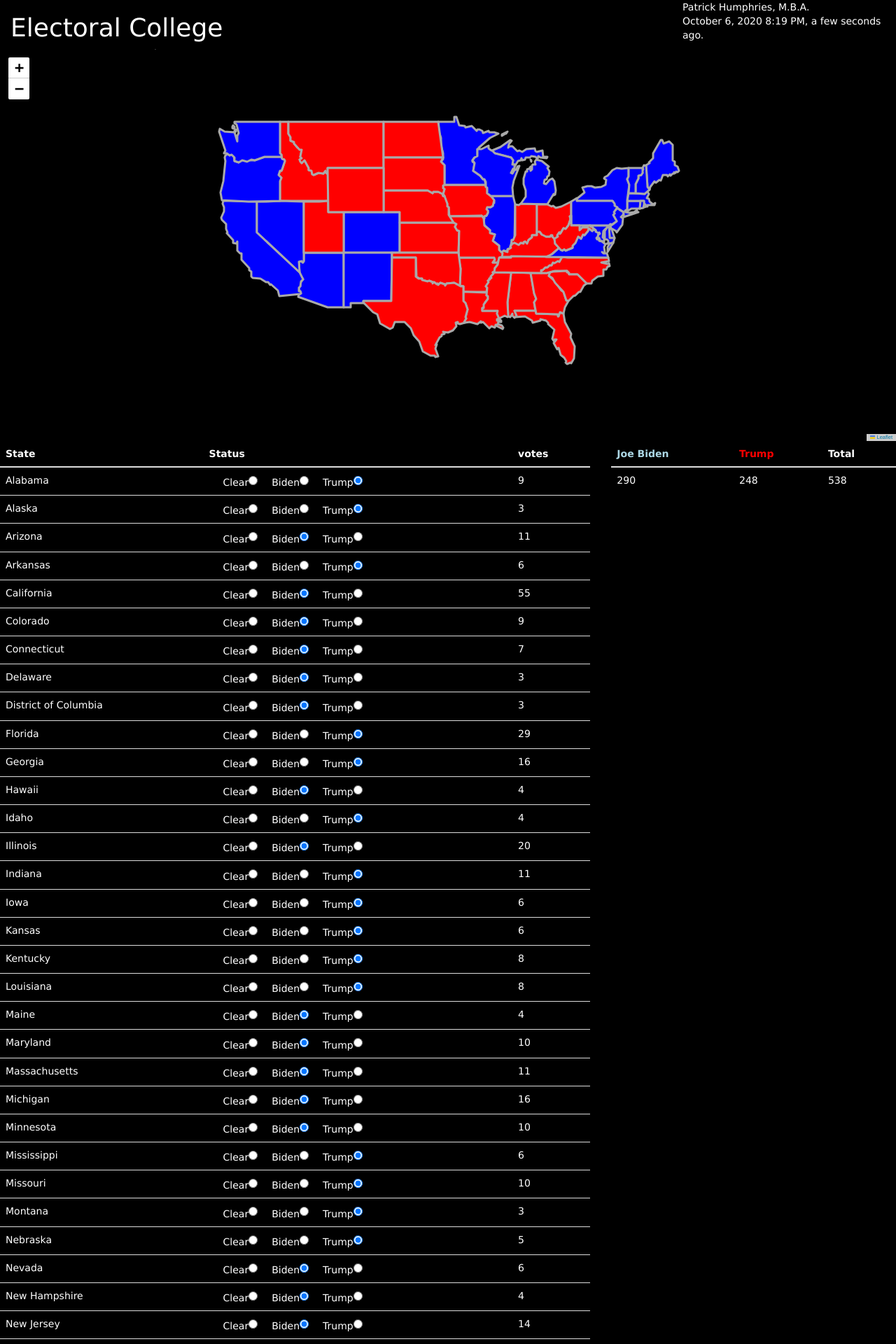
After one commit to phumphri/portfolio, a Flask app: page /electoral_college in a window 1280 px wide. The commit adds this page. Shown: the top 1920 px of the page at 70% size. Run offline with Flask 2, Linux system fonts and the light colour scheme; some libraries are stand-ins or nearby versions.

Commit message:
Electoral College

```diff
--- a/app.py
+++ b/app.py
@@ -110,10 +110,10 @@ def d3_tutorial():
 # Sandbox for D3
 
 
-@app.route("/sandbox")
+@app.route("/electoral_college")
 def sandbox():
-    return render_template("sandbox.html",
-                           project_name="sandbox",
+    return render_template("electoral_college.html",
+                           project_name="Electoral College",
                            current_time=datetime.datetime.utcnow())
 
 
--- /dev/null
+++ b/templates/electoral_college.html
@@ -0,0 +1,423 @@
+<!DOCTYPE html>
+
+{% extends "base.html" %}
+
+{% block head %}
+{{ super() }}
+
+<!-- Data Driven Documents -->
+<script src="https://d3js.org/d3.v6.min.js" charset="utf-8"></script>
+
+<!-- Leaflet.js -->
+<link rel="stylesheet" href="https://unpkg.com/leaflet@1.7.1/dist/leaflet.css" integrity="sha512-xodZBNTC5n17Xt2atTPuE1HxjVMSvLVW9ocqUKLsCC5CXdbqCmblAshOMAS6/keqq/sMZMZ19scR4PsZChSR7A==" crossorigin="" />
+
+<script src="https://unpkg.com/leaflet@1.7.1/dist/leaflet.js" integrity="sha512-XQoYMqMTK8LvdxXYG3nZ448hOEQiglfqkJs1NOQV44cWnUrBc8PkAOcXy20w0vlaXaVUearIOBhiXZ5V3ynxwA==" crossorigin=""></script>
+
+<meta name="viewport" content="width=device-width, initial-scale=1">
+
+{% endblock %}
+
+{% block title %}sandbox{% endblock %}
+
+{% block body %}
+{{ super() }}
+
+<script src="../static/js/us-states.js"></script>
+
+<script>
+
+    svg = null;
+
+    function create_map() {
+
+        // Get the window dimensions so the map can be sized.
+        var w = window.innerWidth.toString()
+        var h = (window.innerHeight * 0.70).toString()
+
+        // Remove the existing map row.
+        var map_row = map_container.select("#map_row")
+        if (map_row != null) {
+            map_row.remove()
+        }
+
+        // Add the new map row with the new dimensions.
+        var map_row = map_container.append("div")
+            .attr("class", "row")
+            .attr("id", "map_row")
+            .style("width", w + "px")
+            .style("height", h + "px")
+
+        // Specify map parameters.
+        var mapboxAccessToken = 'pk.eyJ1IjoicGh1bXBocmkiLCJhIjoiY2tnNGJ1NHBsMGRoNDMxcXNhemJieGdxeSJ9.FKo4lgDkbphPAFdxMK3Kog'
+        var map = L.map('map_row').setView([37.8, -96], 4);
+
+        // Load the tiles into the map.
+        // L.tileLayer('https://api.mapbox.com/styles/v1/{id}/tiles/{z}/{x}/{y}?access_token=' + mapboxAccessToken, {
+        //     id: 'mapbox/light-v9',
+        //     // attribution: ...,
+        //     tileSize: 512,
+        //     zoomOffset: -1
+        // }).addTo(map);
+
+        // Load the states to the map.
+        var geo_json_layer = L.geoJson(statesData).addTo(map);
+
+        // Add IDs to each of the svg paths.
+        geo_json_layer.eachLayer(function (layer) {
+            layer._path.id = layer.feature.properties.name
+            // console.log(" ")
+            // console.log(layer.feature.properties.name)
+            // console.log(layer.getCenter())
+        });
+
+        svg = map_container.select("svg")
+            .style("background-color", "black")
+
+        svg.selectAll("path")
+            .attr("fill-opacity", "0.0")
+            .attr("stroke", "darkgrey")
+
+        // d3.polygonCentroid(polygon)
+
+        // L.geoJson(statesData, {
+        //     onEachFeature: function (feature, layer) {
+        //         var label = L.marker(layer.getBounds().getCenter(), {
+        //             icon: L.divIcon({
+        //                 className: 'label',
+        //                 html: feature.properties.votes,
+        //                 iconSize: [100, 40]
+        //             })
+        //         }).addTo(map);
+        //     }
+        // });
+
+    }
+
+    // Recreate the map when the window is resized.
+    var body = d3.select("body")
+        .attr("onresize", "create_map()")
+
+    // The map row is added and removed in the map container.
+    var map_container = body.append("div")
+        .attr("class", "container-fluid")
+        .attr("id", "map_container")
+
+    create_map()
+
+    // Add the control row.  Resizing handled by D3.
+    var control_row = body.append("div")
+        .attr("class", "row")
+        .attr("id", "control_row")
+
+    // Add the control column to the control row.
+    var control_column = control_row.append("div")
+        .attr("class", "col-sm-8")
+        .attr("id", "control_column")
+
+    // Add the control table to the control column.
+    var control_table = control_column.append("table")
+        .attr("class", "table")
+        .attr("id", "control_table")
+
+    // Add heading to the control table.
+    var control_thead = control_table.append("thead")
+    var control_tr = control_thead.append("tr")
+    control_tr.append("th").text("State")
+    control_tr.append("th").text("Status")
+    control_tr.append("th").text("votes")
+
+    // Add the results column to the control row.
+    var results_column = control_row.append("div")
+        .attr("class", "col-sm-4")
+        .attr("id", "results_column")
+
+    // Add the results table to the results column.
+    var results_table = results_column.append("table")
+        .attr("class", "table")
+        .attr("id", "results_table")
+
+    // Add headings to the results table.
+    var results_thead = results_table.append("thead")
+    var results_thead_tr = results_thead.append("tr")
+    var biden_th = results_thead_tr.append("th")
+        .style('color', 'lightblue')
+        .text("Joe Biden")
+    var trump_th = results_thead_tr.append("th")
+        .style('color', 'red')
+        .text("Trump")
+    var total_th = results_thead_tr.append("th")
+        .text("Total")
+
+    // Add results to the results table.
+    var results_tbody = results_table.append("tbody")
+    var results_tbody_tr = results_tbody.append("tr")
+    var biden_td = results_tbody_tr.append("td")
+        .attr("id", "biden_td")
+        .text("0")
+    var trup_td = results_tbody_tr.append("td")
+        .attr("id", "trump_td")
+        .text("0")
+    var total_td = results_tbody_tr.append("td")
+        .attr("id", "total_td")
+        .text("0")
+
+    var control_button_ids = []
+    var votes_by_state = {}
+    var control_values = localStorage.getItem("control_values")
+
+    // Populate the control table.
+    var control_tbody = control_table.append("tbody")
+    var features = statesData["features"]
+    for (var feature in features) {
+        var state_name = features[feature]["properties"]["name"]
+        var state_votes = features[feature]["properties"]["votes"]
+        votes_by_state[state_name] = state_votes
+
+        // The buttons will be queried to determine results.
+        control_button_ids.push(state_name + "_clear_button")
+        control_button_ids.push(state_name + "_biden_button")
+        control_button_ids.push(state_name + "_trump_button")
+
+        var control_tr = control_tbody.append("tr")
+
+        // Populate the State column.
+        control_tr.append("td").text(state_name)
+
+        // Populate the Status column.
+        var radio_buttons_td = control_tr.append("td")
+        var radio_buttons_g = radio_buttons_td.append("g")
+
+        // Clear button.
+        radio_buttons_g.append("label")
+            .attr("class", "radio-inline")
+            .attr("for", state_name + "_clear_button")
+            .text("Clear")
+        var clear_button = radio_buttons_g.append("input")
+            .attr("id", state_name + "_clear_button")
+            .attr("name", state_name)
+            .attr("type", "radio")
+
+        // Joe Biden button.
+        radio_buttons_g.append("label")
+            .attr("class", "radio-inline")
+            .attr("for", state_name + "_biden_button")
+            .text("Biden")
+        var biden_button = radio_buttons_g.append("input")
+            .attr("id", state_name + "_biden_button")
+            .attr("name", state_name)
+            .attr("type", "radio")
+
+        // Trump button.
+        radio_buttons_g.append("label")
+            .attr("class", "radio-inline")
+            .attr("for", state_name + "_trump_button")
+            .text("Trump")
+        var trump_button = radio_buttons_g.append("input")
+            .attr("id", state_name + "_trump_button")
+            .attr("name", state_name)
+            .attr("type", "radio")
+
+
+        // Populate the Votes column.
+        control_tr.append("td").text(state_votes);
+
+        // Add aggregation function.
+        control_tbody.selectAll("input")
+            .on("click", function (d) {
+                biden_total = 0
+                trump_total = 0
+                for (var i in control_button_ids) {
+                    var id = control_button_ids[i]
+
+                    console.log(" ")
+                    console.log("control button id:", id)
+
+                    if (document.getElementById(id).checked) {
+
+
+                        // The first underscore separates the state name and the button name.
+                        var first_underscore = id.indexOf("_")
+
+                        // Get the state name from the control button ID.
+                        var state_name = id.substring(0, first_underscore)
+
+                        // The next underscore separate the candidate name from the fubbon name.
+                        var next_underscore = id.indexOf("_", (first_underscore + 1))
+
+                        // Get the candidate name from the control button ID.
+                        var candidate_name = id.substring((first_underscore + 1), next_underscore)
+
+                        if (false) {
+                            console.log("id:", id,
+                                "First Underscore:", first_underscore,
+                                "Next Underscore:", next_underscore,
+                                "State:", state_name,
+                                "Candidate:", candidate_name,
+                                "Votes:", votes_by_state[this_state_name])
+                        }
+
+                        // Increment candidate totals and update state color.
+                        var boffo = document.getElementById(state_name)
+                        boffo.setAttribute("fill-opacity", "1.0")
+                        console.log("candidate name:", candidate_name)
+                        if (candidate_name == "biden") {
+                            biden_total += votes_by_state[state_name]
+                            boffo.setAttribute("fill", "blue")
+                            console.log(state_name, "blue")
+                        } else if (candidate_name == "trump") {
+                            trump_total += votes_by_state[state_name]
+                            boffo.setAttribute("fill", "red")
+                            console.log(state_name, "red")
+                        } else {
+                            boffo.setAttribute("fill-opacity", "0.0")
+                            console.log(" ")
+                            console.log(state_name, "clear")
+                            console.log(" ")
+                        }
+
+                        // Update state color.
+
+                        // Update local storage.
+                        control_values[state_name] = candidate_name
+                        control_values_string = JSON.stringify(control_values)
+                        localStorage.setItem("control_values", control_values_string)
+                    }
+                }
+                // Display candidate totals in the results table.
+                document.getElementById("results_table").rows[1].cells[0].innerHTML = biden_total
+                document.getElementById("results_table").rows[1].cells[1].innerHTML = trump_total
+                document.getElementById("results_table").rows[1].cells[2].innerHTML = biden_total + trump_total
+            });
+    }
+
+    // Get the control values from the previous session.
+    var control_values_string = localStorage.getItem("control_values")
+    console.log(" ")
+    if (control_values_string == null) {
+        console.log("Control values were not found.")
+        var control_values = {}
+        control_values["Alabama"] = "trump"
+        control_values["Alaska"] = "trump"
+        control_values["Arizona"] = "biden"
+        control_values["Arkansas"] = "trump"
+        control_values["California"] = "biden"
+        control_values["Colorado"] = "biden"
+        control_values["Connecticut"] = "biden"
+        control_values["Delaware"] = "biden"
+        control_values["Florida"] = "trump"
+        control_values["Georgia"] = "trump"
+        control_values["Hawaii"] = "biden"
+        control_values["Idaho"] = "trump"
+        control_values["Illinois"] = "biden"
+        control_values["Indiana"] = "trump"
+        control_values["Iowa"] = "trump"
+        control_values["Kansas"] = "trump"
+        control_values["Kentucky"] = "trump"
+        control_values["Louisiana"] = "trump"
+        control_values["Maine"] = "biden"
+        control_values["Maryland"] = "biden"
+        control_values["Massachusetts"] = "biden"
+        control_values["Michigan"] = "biden"
+        control_values["Minnesota"] = "biden"
+        control_values["Mississippi"] = "trump"
+        control_values["Missouri"] = "trump"
+        control_values["Montana"] = "trump"
+        control_values["Nebraska"] = "trump"
+        control_values["Nevada"] = "biden"
+        control_values["New Hampshire"] = "biden"
+        control_values["New Jersey"] = "biden"
+        control_values["New Mexico"] = "biden"
+        control_values["New York"] = "biden"
+        control_values["North Carolina"] = "trump"
+        control_values["North Dakota"] = "trump"
+        control_values["Ohio"] = "trump"
+        control_values["Oklahoma"] = "trump"
+        control_values["Oregon"] = "biden"
+        control_values["Pennsylvania"] = "biden"
+        control_values["Rhode Island"] = "biden"
+        control_values["South Carolina"] = "trump"
+        control_values["South Dakota"] = "trump"
+        control_values["Tennessee"] = "trump"
+        control_values["Texas"] = "trump"
+        control_values["Utah"] = "trump"
+        control_values["Vermont"] = "biden"
+        control_values["Virginia"] = "biden"
+        control_values["Washington"] = "biden"
+        control_values["West Virginia"] = "trump"
+        control_values["Wisconsin"] = "biden"
+        control_values["Wyoming"] = "trump"
+        control_values["District of Columbia"] = "biden"
+        control_values_string = JSON.stringify(control_values)
+        localStorage.setItem("control_values", control_values_string)
+    } else {
+        console.log("Control values were found.")
+    }
+    control_values = JSON.parse(control_values_string)
+
+    // Update button selections from local storage.
+    var biden_total = 0
+    var trump_total = 0
+    for (state_name in control_values) {
+
+        // Click on the corresponding button.
+        var candidate_name = control_values[state_name]
+        var button_id = state_name + "_" + candidate_name + "_button"
+        document.getElementById(button_id).checked = true
+
+        // Update candidate totals.
+        var boffo = document.getElementById(state_name)
+        boffo.setAttribute("fill-opacity", "1.0")
+
+        if (candidate_name == "biden") {
+            biden_total += votes_by_state[state_name]
+            boffo.setAttribute("fill", "blue")
+        } else if (candidate_name == "trump") {
+            trump_total += votes_by_state[state_name]
+            boffo.setAttribute("fill", "red")
+        } else {
+            boffo.setAttribute("fill-opacity", "0.0")
+        }
+
+    }
+
+    // Update the results table.
+    document.getElementById("results_table").rows[1].cells[0].innerHTML = biden_total
+    document.getElementById("results_table").rows[1].cells[1].innerHTML = trump_total
+    document.getElementById("results_table").rows[1].cells[2].innerHTML = biden_total + trump_total
+
+
+
+
+
+
+    // Add results
+
+    // var end_year_tbody = end_year_table.append("tbody")
+    //         end_year_tbody.selectAll("tr")
+    //             .data(years)
+    //             .enter()
+    //             .append("tr")
+    //             .append("td")
+    //             .append("input")
+    //             .attr("type", "radio")
+    //             .attr("checked", null)
+    //             .attr("name", "end_year")
+    //             .attr("id", function (d, i) { return "end_year_" + d })
+    //         end_year_tbody.selectAll("td")
+    //             .data(years)
+    //             .append("label")
+    //             .attr("for", function (d) { return "end_year_" + d })
+    //             .html(function (d) { return d })
+    //         end_year_tbody.selectAll("input")
+    //             .data(years)
+    //             .on('click', function (d) {
+    //                 if (this.checked) {
+    //                     end_year = d.target.labels[0].innerText
+    //                     startUpdate()
+    //                 }
+    //             })
+
+
+
+</script>
+{% endblock %}
--- a/templates/index.html
+++ b/templates/index.html
@@ -83,10 +83,10 @@
                     </tr>
                     <tr>
                         <td>
-                            <a href="./sandbox" target="_blank">sandbox.html</a>
+                            <a href="./electoral_college" target="_blank">electoral_college.html</a>
                         </td>
                         <td>
-                            Sandbox for leaflet.js.
+                            Electoral College using leaflet.js.
                         </td>
                     </tr>
                 </tbody>
```
Also changed, not shown: templates/sandbox.html (deleted, +0 -116 lines), static/js/us-states.js.
